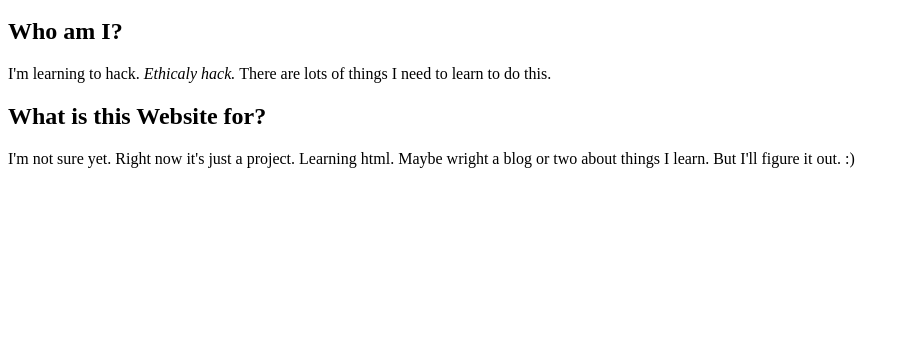
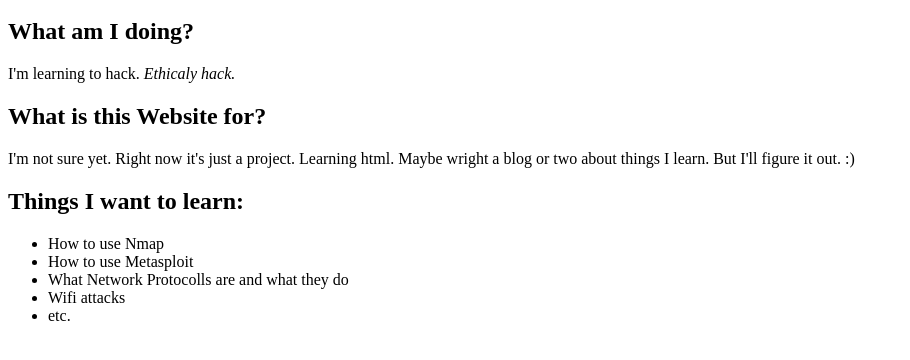
Before and after one commit to ImWraiths/Wraiths.github.io, a plain HTML site: page index.html in a window 1280 px wide. Shown: the part 48-408 px from the top of the page, without its empty margins (0-910 px from the left). Drawn offline with Linux system fonts and the light colour scheme.

Commit message:
Update index.html

```diff
--- a/index.html
+++ b/index.html
@@ -1,15 +1,24 @@
 <html>
-        <h1>
-            <strong> Hi, I go by Wraiths </strong>
-        </h1>
+
         <body>
-            <h2> Who am I? </h2>
+                 <h1> Hi, I go by Wraiths </h1>
+                    <h2> What am I doing? </h2>
                     <p>
-                I'm  learning to hack. <em> Ethicaly hack. </em> There are lots of things I need to learn to do this.
+                        I'm  learning to hack. <em> Ethicaly hack. </em>
                     </p>
                     <h2> What is this Website for? </h2>
                     <P>
                         I'm not sure yet. Right now it's just a project. Learning html. Maybe wright a blog or two about things I learn. But I'll figure it out. :)
                     </P>
+
+                    <h2> Things I want to learn: </h2>
+                        <ul>
+                                <li> How to use Nmap </li>
+                                <li> How to use Metasploit </li>
+                                <li> What Network Protocolls are and what they do </li>
+                                <li> Wifi attacks</li>
+                                <li> etc. </li>
+                        </ul>
+
         </body>
     </html>
```
Lines whose indentation alone changed are shown as unchanged.
